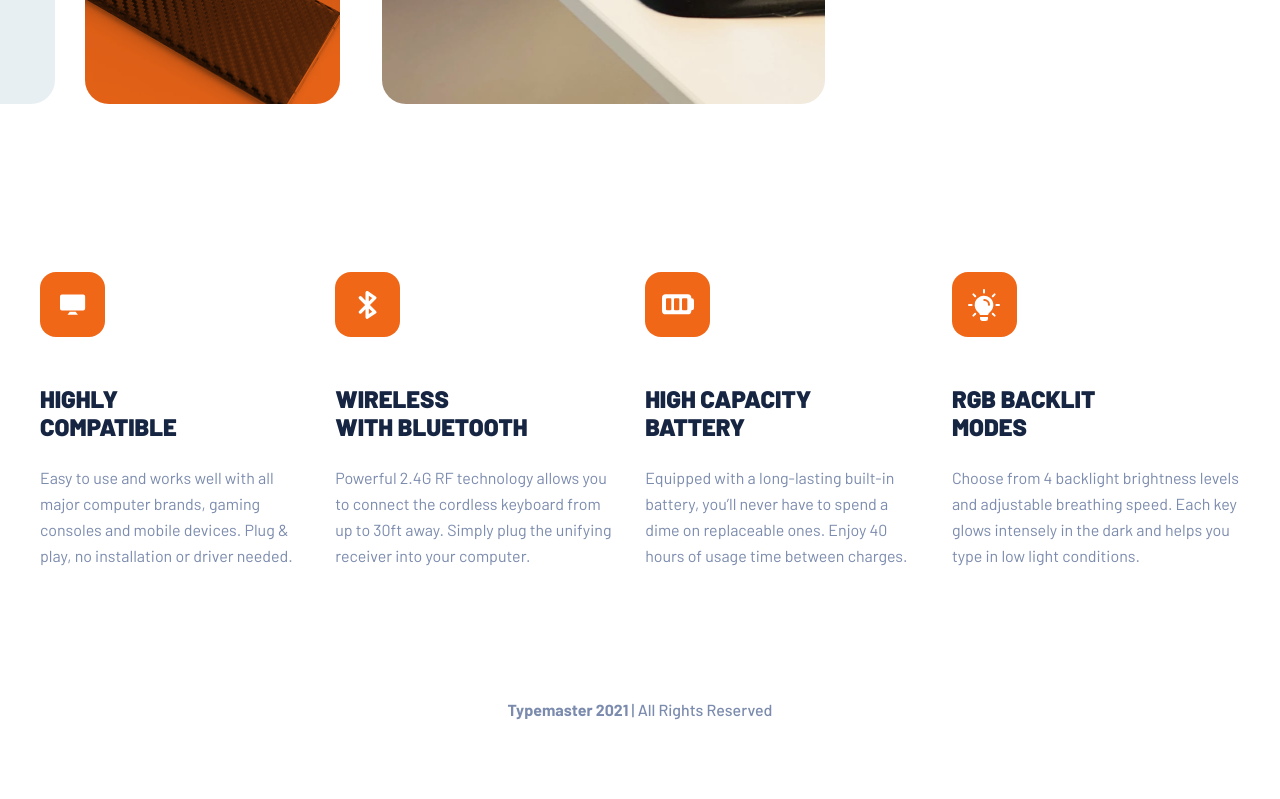
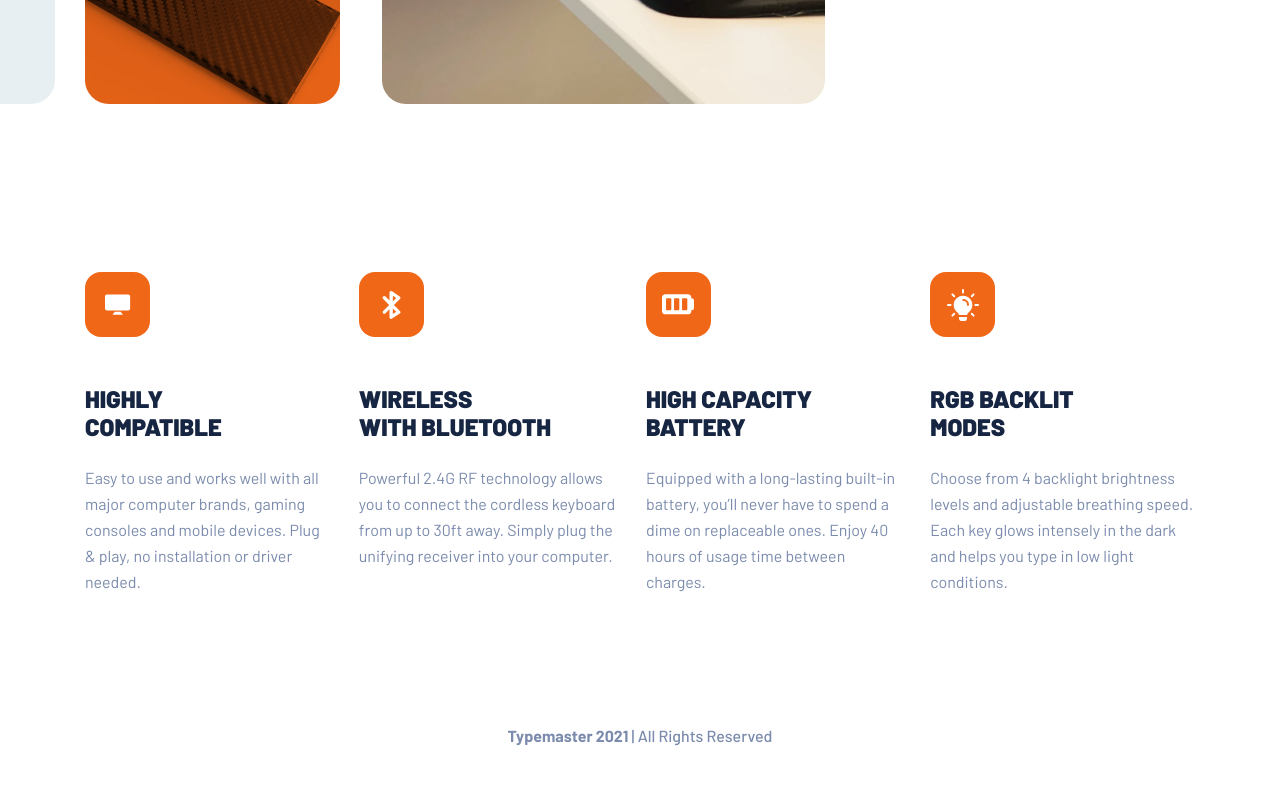
Before and after one commit to VirginiaPat/typemaster-pre-launch-landing-page, a website: page index.html in a window 1280 px wide. Shown: the part 1082-1881 px from the top of the page. Before the commit the page ends 1855 px from the top, so only its background shows below. Drawn offline with Linux system fonts and the light colour scheme.

Commit message:
Update index.html

```diff
--- a/index.html
+++ b/index.html
@@ -206,7 +206,7 @@
 
       <!-- DETAILS SECTION -->
       <section
-        class="ml-6 mr-6 grid grid-cols-1 gap-16 md:ml-10 md:mr-10 md:grid-cols-2 md:grid-rows-2 md:gap-x-30 md:gap-y-18 xl:flex xl:gap-7.5"
+        class="ml-6 mr-6 grid grid-cols-1 gap-16 md:ml-10 md:mr-10 md:grid-cols-2 md:grid-rows-2 md:gap-x-30 md:gap-y-18 xl:flex xl:gap-7.5 xl:w-277.5"
       >
         <!-- HIGHLY COMPATIBLE container -->
         <div
```
